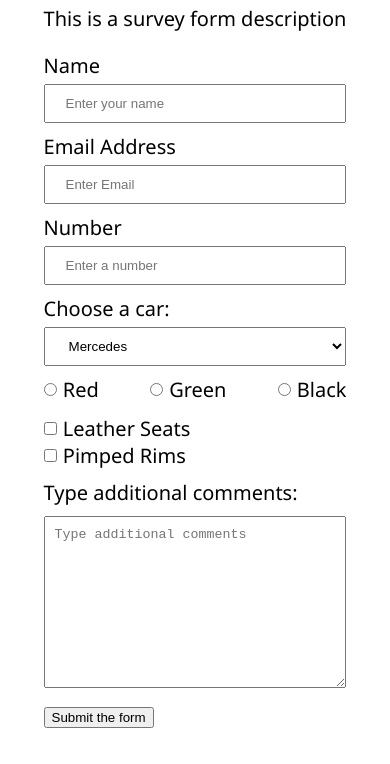
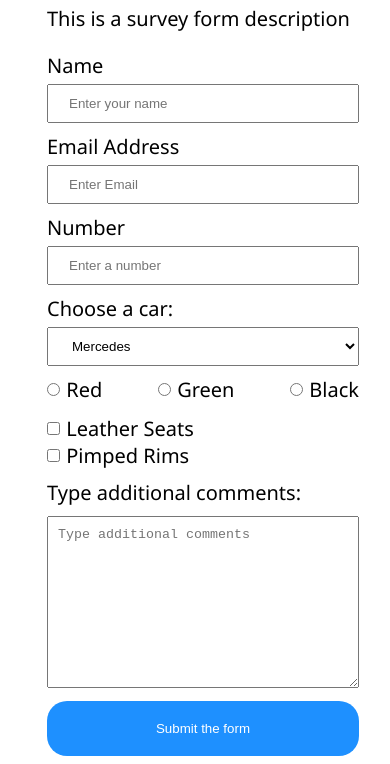
Before and after one commit to Sabaabdoulaye2/microverseTrialsRepo, a plain HTML site: page index.html in a window 390 px wide. Shown: the part 112-876 px from the top of the page. Before the commit the page ends 848 px from the top, so only its background shows below. Drawn offline with Linux system fonts and the light colour scheme.

Commit message:
Styled submit button and added media queries for responsiveness

```diff
--- a/css/style.css
+++ b/css/style.css
@@ -6,7 +6,23 @@ body {
   font-size: 2rem;
   display: flex;
   justify-content: center;
+  box-sizing: border-box;
   font-family: 'Segoe UI', Tahoma, Geneva, Verdana, sans-serif;
+  width: 100%;
+}
+
+main {
+    width: 80%;
+}
+
+@media screen and (min-width: 1024px) {
+    main {
+        width: 60%;
+    }
+}
+
+form {
+    margin: 0 auto;
 }
 
 input,
@@ -59,3 +75,24 @@ textarea {
 .checkbox {
   margin-bottom: 1rem;
 }
+
+#submit {
+    padding: 2rem 3rem;
+    border-radius: 2rem;
+    outline: none;
+    border: none;
+    background-color: dodgerblue;
+    color: white;
+    width: 100%;
+}
+
+#submit:hover {
+    background-color: crimson;
+    cursor: pointer;
+}
+
+@media screen and (min-width: 732px) {
+    #submit {
+        width: 50%
+    }
+}
```
